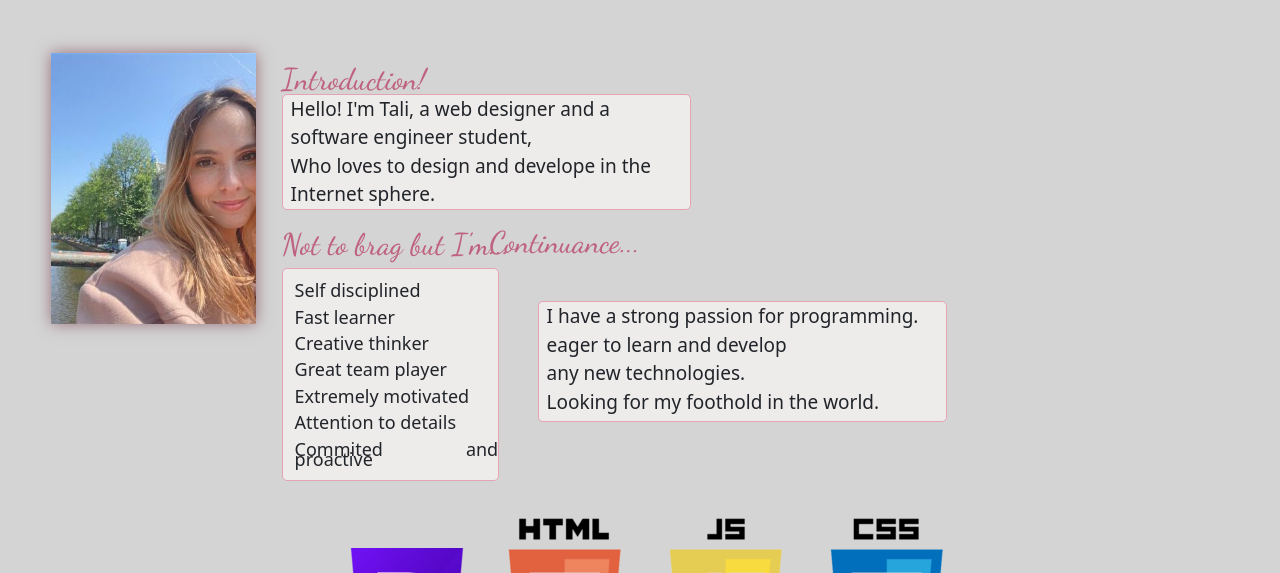
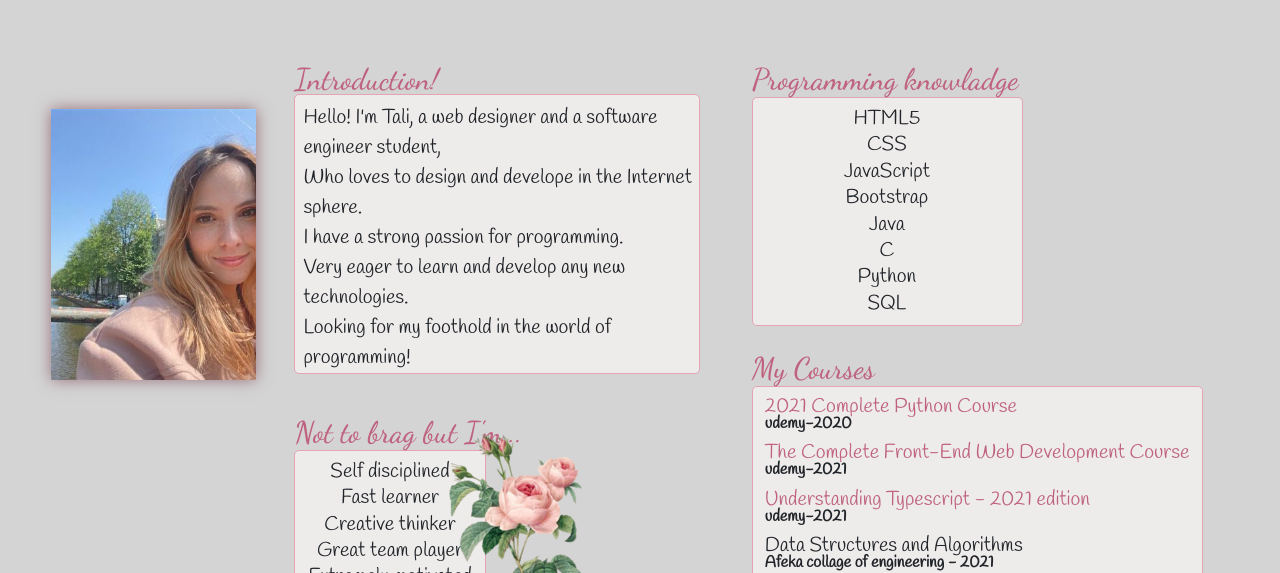
Before and after one commit to KingNero9/My-Site, a plain HTML site: page aboutMe.html in a window 1280 px wide. Shown: the part 227-800 px from the top of the page. Drawn offline with nearby package versions, Linux system fonts and the light colour scheme; a script that the page names is missing.

Commit message:
added to about me page and fixed target href

```diff
--- a/aboutMe.html
+++ b/aboutMe.html
@@ -26,7 +26,7 @@
                     <a class="nav-link" id="contactme" href="ContactMe.html">Contact</a>
                   </li>
                   <li class="nav-item">
-                    <a class="nav-link" id="contactme" href="media/Resume - Tali Shushan_p.pdf">Resume</a>
+                    <a class="nav-link" id="contactme" href="media/Resume - Tali Shushan_p.pdf" target="_blank">Resume</a>
                   </li>
                   <li class="nav-item dropdown">
                     <a class="nav-link dropdown-toggle" id="myprojects" href="#" id="navbarDropdown" role="button" data-bs-toggle="dropdown" aria-expanded="false">
@@ -51,7 +51,7 @@
             </div>
           </nav>
 
-          <a href="https://www.linkedin.com/in/tali-shushan-a743891ba/">
+          <a href="https://www.linkedin.com/in/tali-shushan-a743891ba/" target="_blank">
             <img id="imgLinkedin" src="pictures/linkedin-icon-whitef.png" onclick="this.src='pictures/linkedin-icon-pink.png'">
             <style>
               #imgLinkedin:hover {
@@ -59,7 +59,7 @@
               }
             </style>
          </a>
-         <a href="https://github.com/KingNero9">
+         <a href="https://github.com/KingNero9" target="_blank">
           <img id="imgGithub" src="pictures/github-logo-whitef.png" onclick="this.src='pictures/github-logo-pink.png'">
           <style>
             #imgGithub:hover {
@@ -72,6 +72,41 @@
         <h1 id="mainHeader">Wow, a whole page just about me!</h1>
         <h4 id="secondaryHeader">Let me tell you a little about myself</h4>
         <hr id="line1">
+        <aside class="courses-knowladge" class="py-3 bg-main">
+          <div>
+            <h6 id="knowladge">Programming knowladge</h6>
+            <div id="languages">
+              <ul>HTML5</ul>
+              <ul>CSS</ul>
+              <ul>JavaScript</ul>
+              <ul>Bootstrap</ul>
+              <ul>Java</ul>
+              <ul>C</ul>
+              <ul>Python</ul>
+              <ul>SQL</ul>
+            </div>
+            <br/>
+
+            <h6 id="courses">My Courses</h6>
+            <div id="study-courses">
+              <ul><a id="python" target="_blank" href="https://www.udemy.com/course/complete-python-bootcamp/">2021 Complete Python Course</a>
+                <h6 class="source">udemy-2020</h6>
+              </ul>
+              <ul><a id="front" target="_blank" href="https://www.udemy.com/course/front-end-web-development/">The Complete Front-End Web Development Course</a>
+                <h6 class="source">udemy-2021</h6>
+              </ul>
+              <ul><a id="typescript" target="_blank" href="https://www.udemy.com/course/understanding-typescript/">Understanding Typescript - 2021 edition</a>
+                <h6 class="source">udemy-2021</h6>
+              </ul>
+              <ul>Data Structures and Algorithms
+                <h6 class="source">Afeka collage of engineering - 2021</h6>
+              </ul>
+              <ul>Design Patterns in Java language, OPP
+                <h6 class="source">Afeka collage of engineering - 2021</h6>
+              </ul>
+            </div>
+          </div>
+      </aside>
         <aside id="contact-b" class="py-3 bg-main">
             <img id="myImg" src="pictures/myimg.jpeg">
         </aside>
@@ -79,10 +114,14 @@
             <h6 id="intro">Introduction!</h6>
             <div id="about-myself">
                 Hello! I'm Tali, a web designer and a software engineer student, <br/>
-                Who loves to design and develope in the Internet sphere.
+                Who loves to design and develope in the Internet sphere. <br/>
+                I have a strong passion for programming.<br/>
+                Very eager to learn and develop any new technologies. <br/>
+                Looking for my foothold in the world of programming!
             </div>
+            <br/>
             <h6 id="not-to-brag">Not to brag but I'm...</h6>
-            <h6 id="continue">Continuance...</h6>
+            <br/>
                 <div id="my-qualities" class="same-line">
                     <div>
                         <ul>Self disciplined</ul>
@@ -91,18 +130,15 @@
                         <ul>Great team player</ul>
                         <ul>Extremely motivated</ul>
                         <ul>Attention to details</ul>
-                        <ul>Commited and proactive</ul>
+                        <ul>Commited</ul>
+                        <ul>Proactive</ul>
                     </div>
                 </div>
-
-                <div id="intro-continue" class="same-line">
-                    I have a strong passion for programming.<br/>
-                    eager to learn and develop <br/>
-                    any new technologies. <br/>
-                    Looking for my foothold in the world.
-                </div>
+                <img id="flower-img" src="pictures/pink-flowers-small-2_2_40.png">
 
         </div>
+
+
 
 
         <img id="languages1-img" src="pictures/languages1-small.png ">
--- a/css/aboutme.css
+++ b/css/aboutme.css
@@ -105,8 +105,6 @@ body {
     color: black;
     font-family: "Dancing Script", serif;
     font-size: 8vh;
-
-
 }
 
 #secondaryHeader{
@@ -128,12 +126,14 @@ body {
 }
 
 #myImg {
-    margin-top: 3vh;
+    margin-top: 10vh;
     margin-left: 4vw;
-    /* border-radius: 20px; */
-    position: fixed;
+    float: left;
     width: 16%;
     box-shadow: 0px 0px 15px #97727b;
+}
+.AboutMe-text{
+    margin-left: 1vw;
 }
 
 #intro {
@@ -148,14 +148,16 @@ body {
 #about-myself {
     margin-left: 22vw;
     margin-top: 1vh;
-    font-size: 19px;
+    font-size: 20px;
     border-color: #e4a4b4;
     border-style:solid;
     border-radius: 5px;
     padding-left: 1vh;
+    padding-top: 1vh;
     width:32%;
     border-width: thin;
     background-color: rgb(238, 235, 235);
+    font-family: "Handlee" , serif;
 }
 
 #not-to-brag {
@@ -174,40 +176,19 @@ ul {
 
 #my-qualities {
     margin-left: 22vw;
+    margin-top: 1.7vh;
     border-color: #e4a4b4;
     border-style:solid;
     border-radius: 5px;
     border-width: thin;
     background-color: rgb(238, 235, 235);
-    width:17vw;
+    width:15vw;
     padding-top: 2vh;
+    padding-right: 1vw;
     line-height: 1.3vh;
-    font-size: 18px;
-    text-align:justify;
-}
-
-#continue {
-    margin-right: 50vw;
-
-    font-family: "Dancing Script" , serif;
-    font-size: 30px;
-    color: #bf627f;
-    text-align:right;
-}
-
-#intro-continue {
-    margin-left: 42vw;
-    margin-top: -22.5vh;
-    font-size: 19px;
-    border-color: #e4a4b4;
-    border-style:solid;
-    border-radius: 5px;
-    padding-left: 1vh;
-    padding-bottom: 0.6vh;;
-    width:32%;
-    border-width: thin;
-    background-color: rgb(238, 235, 235);
-    text-align:justify;
+    font-size: 20px;
+    text-align:center;
+    font-family: "Handlee" , serif;
 }
 
 #languages1-img {
@@ -217,6 +198,95 @@ ul {
     margin-top: 12vh;
 }
 
+.courses-knowladge{
+    float: right;
+    margin-right: 6vw;
+    margin-top: 3rem;
+}
+
+#knowladge{
+    font-family: "Dancing Script" , serif;
+    font-size: 30px;
+    color: #bf627f;
+}
+
+#languages {
+    line-height: 1.3vh;
+    font-size: 20px;
+    font-family: "Handlee" , serif;
+    border-color: #e4a4b4;
+    border-style:solid;
+    border-radius: 5px;
+    border-width: thin;
+    background-color: rgb(238, 235, 235);
+    padding-top: 2vh;
+    padding-right:1vw;
+    margin-top: -1vh;
+    width: 60%;
+    text-align: center;
+}
+
+#courses{
+    font-family: "Dancing Script" , serif;
+    font-size: 30px;
+    color: #bf627f;
+}
+
+#study-courses {
+    line-height: 1vh;
+    font-size: 20px;
+    font-family: "Handlee" , serif;
+    border-color: #e4a4b4;
+    border-style:solid;
+    border-radius: 5px;
+    border-width: thin;
+    background-color: rgb(238, 235, 235);
+    padding-top: 2vh;
+    padding-right: 1vw;
+    margin-top: -1vh;
+}
+
+#front {
+    text-decoration: none;
+    color:#bf627f;
+}
+
+#front:hover {
+    text-decoration: none;
+    color:#e091a5;
+}
+
+#python {
+    text-decoration: none;
+    color:#bf627f;
+}
+
+#python:hover {
+    text-decoration: none;
+    color:#e091a5;
+}
+
+#typescript {
+    text-decoration: none;
+    color:#bf627f;
+}
+
+#typescript:hover {
+    text-decoration: none;
+    color:#e091a5;
+}
+
+.source {
+    font-weight: 600;
+    margin-top: 3px;
+}
+
+#flower-img {
+    position:absolute;
+    margin-left: 34vw;
+    margin-top: -31vh;
+}
+
 footer {
     text-align: center;
     margin-top: 2vh;
```
Also changed, not shown: ContactMe.html (+6 -9 lines), css/ContactMe.css (+1 -10 lines), index.html (+3 -3 lines), pictures/pink-flowers-small-2_1_30.png (added), pictures/pink-flowers-small-2_2_40.png (added).
